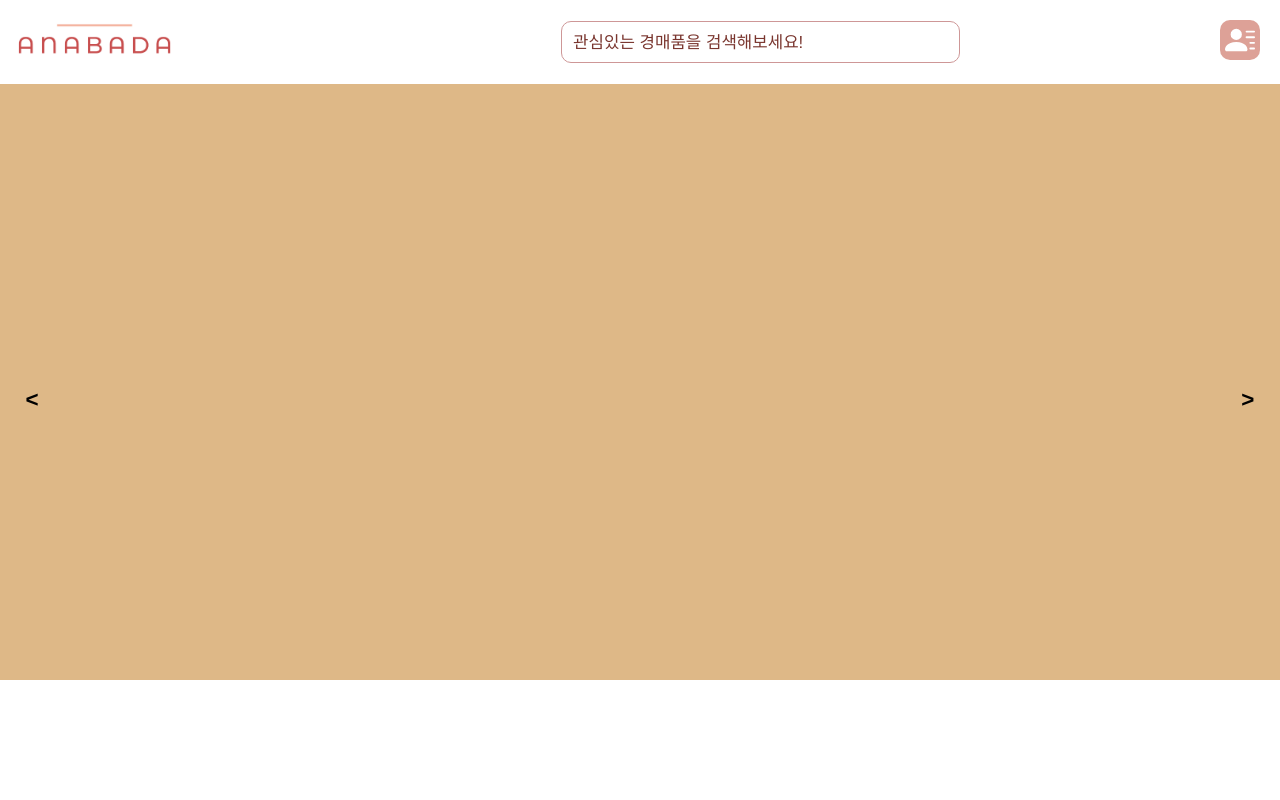
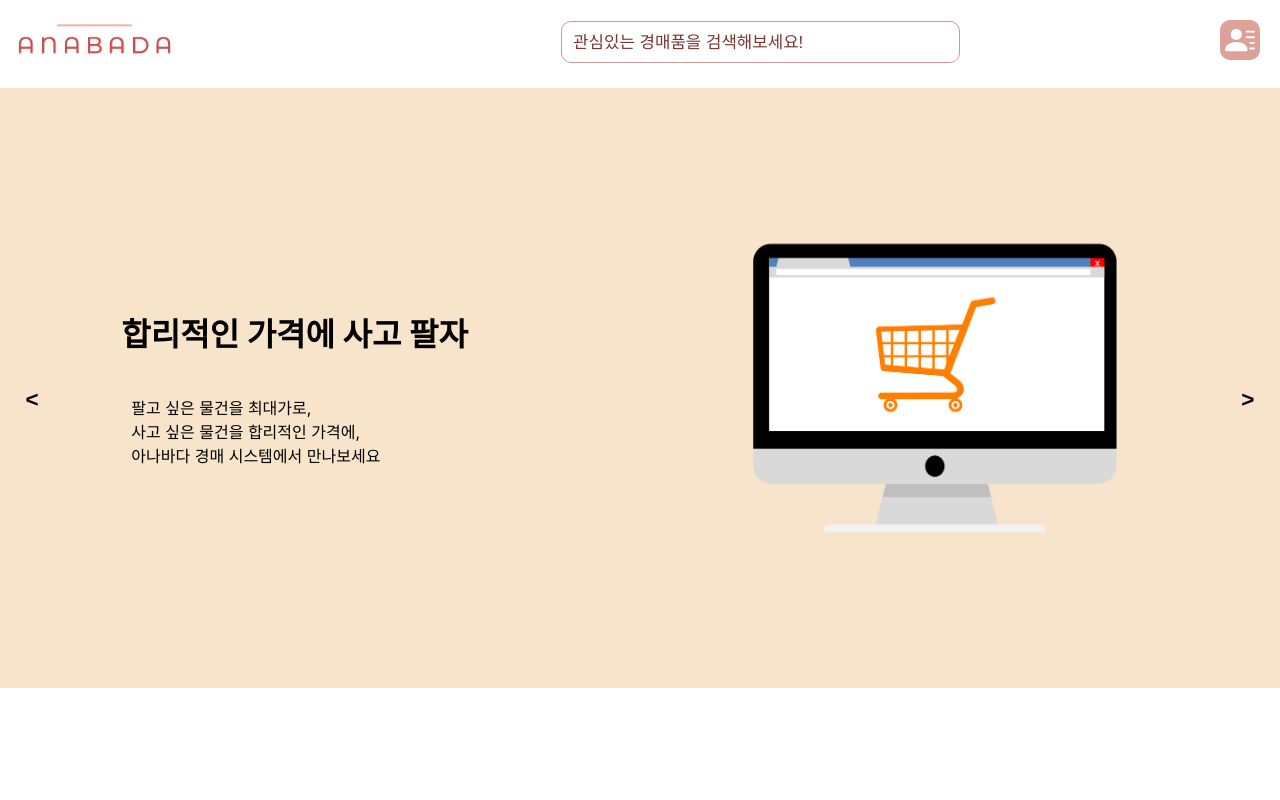
Before and after one commit to kcm0147/Anabada_Project, a React (Create React App) app in the folder client/: page / in a window 1280 px wide. Shown: the top 800 px of the page. Built offline with nearby package versions, Linux system fonts and the light colour scheme.

Commit message:
slide 1 update

```diff
--- a/client/src/assets/css/Slide1.css
+++ /dev/null
@@ -1,5 +0,0 @@
-.entire-slide1 {
-    background-color: burlywood;
-    width: 100%;
-    height: 100%;
-}
--- /dev/null
+++ b/client/src/assets/css/Slide1.scss
@@ -0,0 +1,24 @@
+.entire-slide1 {
+    background-color: rgb(248, 228, 202);
+    width: 100%;
+    height: 100%;
+    display: flex;
+    align-items: center;
+    justify-content: space-around;
+
+    & img {
+        width: 35vw;
+    }
+}
+
+#title {
+    margin-bottom: 40px;
+    font: {
+        size: 2rem;
+        weight: 680;
+    }
+}
+
+#desc {
+    padding-left: 10px;
+}
--- a/client/src/assets/css/Slidebox.css
+++ b/client/src/assets/css/Slidebox.css
@@ -1,5 +1,5 @@
 ul {
-    margin-top: 10vh;
+    margin-top: 11vh;
 }
 
 .slidebox{
@@ -14,15 +14,16 @@ ul {
 }
 
 .slide-list{
-    white-space: nowrap;
     padding-left: 0;
     list-style: none;
     overflow: hidden;
+    width: 300vw;
 }
 
 .slide-item{
+    float: left;
     display: inline-block;
-    width: 100%;
+    width: 100vw;
     height: 75vh;
 }
 
--- a/client/src/components/home/slidepage/Slide1.js
+++ b/client/src/components/home/slidepage/Slide1.js
@@ -1,9 +1,20 @@
-import 'assets/css/Slide1.css'
+import 'assets/css/Slide1.scss'
+import Slide1Img from 'assets/image/slide1.png'
 
 export default function Slide1() {
     return (
         <div className='entire-slide1'>
-
+            <div id='desc-section'>
+                <div id='title'>
+                    합리적인 가격에 사고 팔자
+                </div>
+                <div id='desc'>
+                    팔고 싶은 물건을 최대가로, <br />
+                    사고 싶은 물건을 합리적인 가격에, <br />
+                    아나바다 경매 시스템에서 만나보세요
+                </div>
+            </div>
+            <img src={Slide1Img} />
         </div>
     );
 }
```
Also changed, not shown: client/src/assets/image/slide1.png (added).
